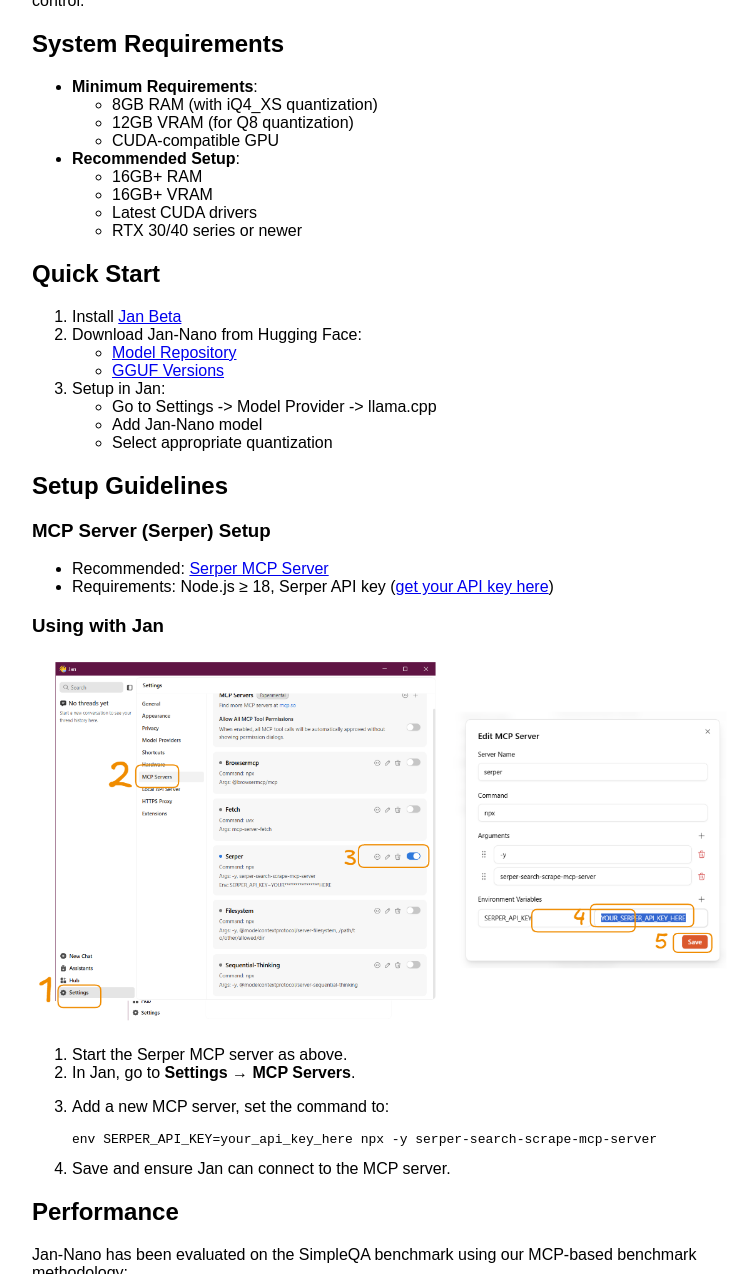
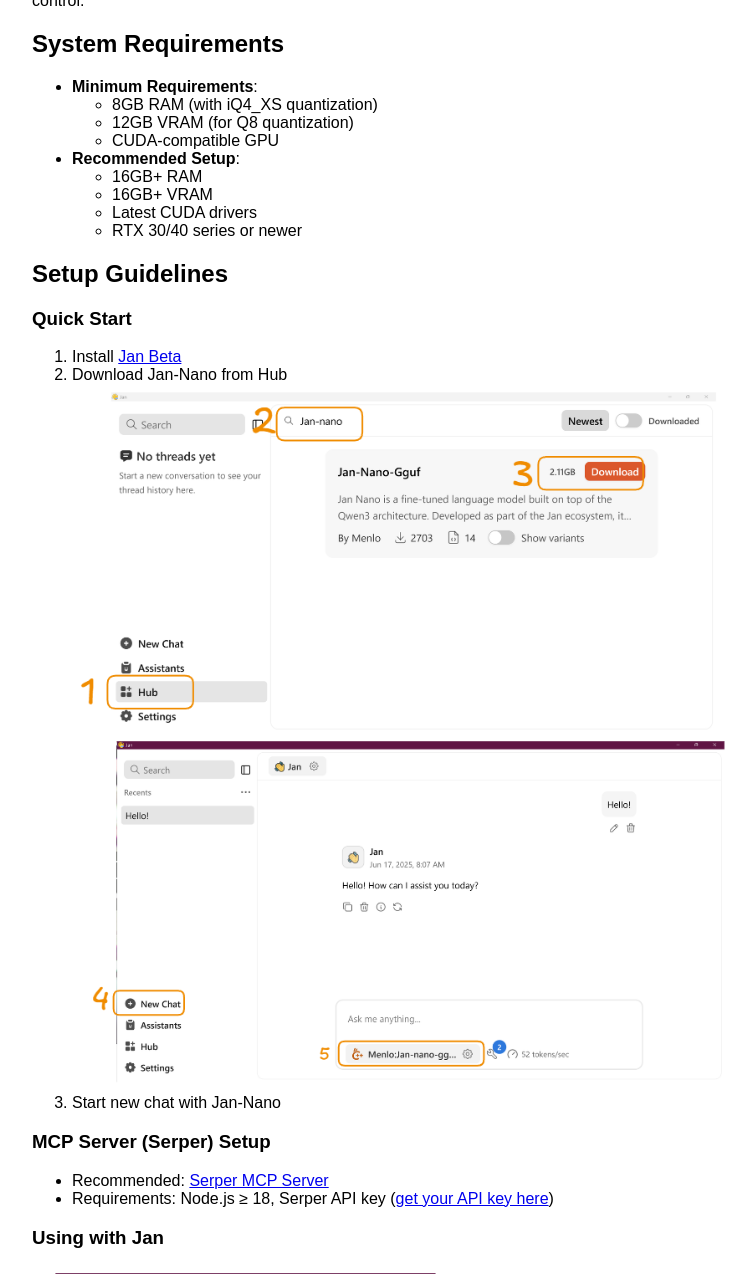
Before and after one commit to menloresearch/deep-research, a Jekyll site: the page built from docs/index.md, in a window 1280 px wide and 1400 px high, scrolled down 913 px, cut to the strip 0-1274 px from the top of the window. Shown: the whole strip, without its empty margins (258-1014 px from the left). Built offline with Jekyll 4.4.1, drawn with Linux system fonts in a browser that asks for light colours.

Commit message:
docs: clearer setup guideline

```diff
--- a/docs/index.md
+++ b/docs/index.md
@@ -34,18 +34,14 @@
     - Latest CUDA drivers
     - RTX 30/40 series or newer
 
-## Quick Start
+## Setup Guidelines
+
+### Quick Start
 
 1. Install [Jan Beta](https://jan.ai/docs/desktop/beta)
-2. Download Jan-Nano from Hugging Face:
-   - [Model Repository](https://huggingface.co/Menlo/Jan-nano)
-   - [GGUF Versions](https://huggingface.co/Menlo/Jan-nano-gguf)
-3. Setup in Jan:
-   - Go to Settings -> Model Provider -> llama.cpp
-   - Add Jan-Nano model
-   - Select appropriate quantization
-
-## Setup Guidelines
+2. Download Jan-Nano from Hub
+![Quick Start](assets/quick-start.excalidraw.png)
+3. Start new chat with Jan-Nano
 
 ### MCP Server (Serper) Setup
 
```
Also changed, not shown: docs/assets/quick-start.excalidraw.png (added).
